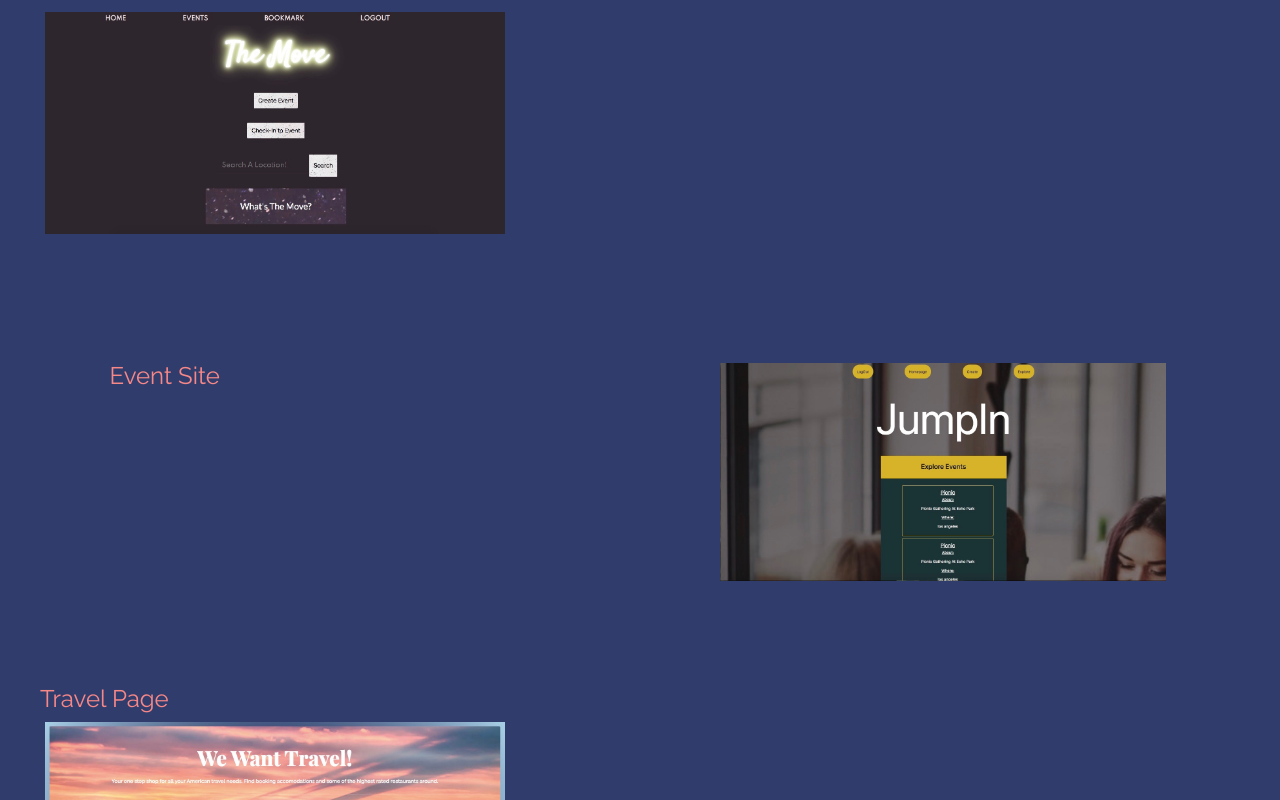
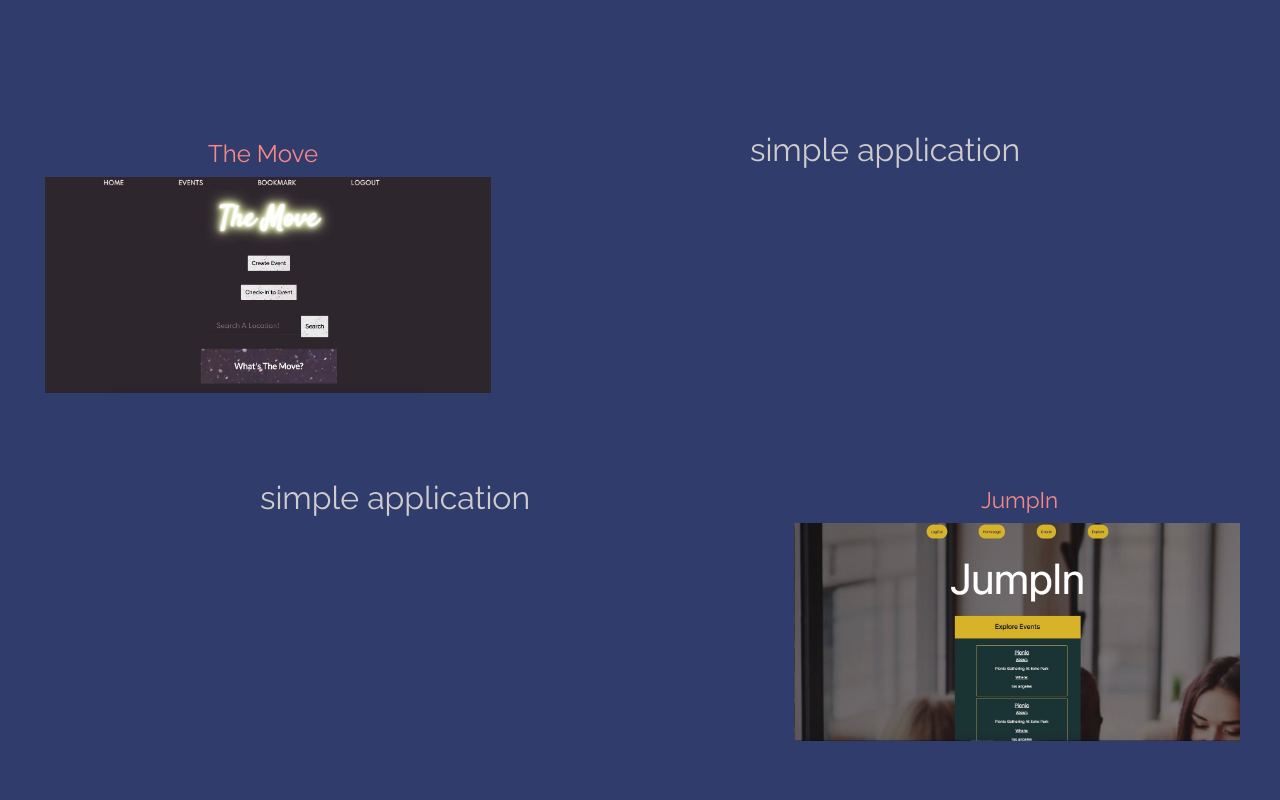
Before and after one commit to cmorris91/react-portfolio, a React (Create React App) app in the folder portfolio/: page / in a window 1280 px wide. Shown: the part 1000-1800 px from the top of the page. Built offline with nearby package versions, Linux system fonts and the light colour scheme.

Commit message:
styling project boxes

```diff
--- a/portfolio/src/components/Navbar/style.css
+++ b/portfolio/src/components/Navbar/style.css
@@ -7,3 +7,8 @@
     color: #f78888;
     font-size: 20px;
 }
+
+a:hover {
+    color: #f3d250;
+    border-bottom: 1px solid #f3d250;
+}
--- a/portfolio/src/components/Projects/index.js
+++ b/portfolio/src/components/Projects/index.js
@@ -7,30 +7,41 @@ import "./style.css"
 function Projects () {
     return (
         <div className="projectBox">
-        <h1 className="row">Recent Projects</h1>
+
+        <h1 className="row" style={{marginBottom: "10rem"}}>Recent Projects</h1>
+
+        <div className="row">
           <div className="project-card" style={{width: "30rem"}}>
-            <a href="https://radiant-harbor-61772.herokuapp.com/">The Move</a>
+            <a className="appLink" href="https://radiant-harbor-61772.herokuapp.com/">The Move</a>
                 <a className="repo-img"href="https://github.com/cmorris91/the-move" style={{fontSize: "15px", textDecoration: "none"}}>
                 <img src={Image} className="card-img-top" alt="The-Move-App"/>
                 <div className="overlay">Click to see the repo</div>
             </a>
           </div>
+          <h2 className="col description">simple application</h2>
+        </div>
 
-          <div className="project-card row"  id="card2">
-            <a href="https://vast-dawn-89998.herokuapp.com/">Event Site</a>
-                <a class="repo-img" href="https://github.com/AFF321/JumpIn" style={{fontSize: "15px", textDecoration: "none"}}>
+        <div id="card2" className="row">
+          <h2 className="col description">simple application</h2>
+          <div className="project-card" style={{width: "30rem"}}>
+                <a className="repo-img" href="https://github.com/AFF321/JumpIn" style={{fontSize: "15px", textDecoration: "none"}}>
+                <a className="appLink" href="https://vast-dawn-89998.herokuapp.com/">JumpIn</a>
                 <img src={Image2} class="card-img-top" alt="JumpIn"/>
                 <div class="overlay">Click to see the repo</div>
             </a>
           </div>
+        </div>
 
+        <div className="row">
           <div className="project-card" style={{width: "30rem"}}>
-            <a href="https://cmorris91.github.io/group-project-1/">Travel Page</a>
-                <a class="repo-img" href="https://github.com/cmorris91/group-project-1" style={{fontSize: "15px", textDecoration: "none"}}>
+            <a className="appLink" href="https://cmorris91.github.io/group-project-1/">We Want Travel</a>
+                <a className="repo-img" href="https://github.com/cmorris91/group-project-1" style={{fontSize: "15px", textDecoration: "none"}}>
                 <img src={Image3} className="card-img-top" alt="Travel Page"/>
                     <div class="overlay">Click to see the repo</div>
             </a>
           </div>
+          <h2 className="col description">simple application</h2>
+        </div>
 
         </div>
     )
--- a/portfolio/src/components/Projects/style.css
+++ b/portfolio/src/components/Projects/style.css
@@ -11,16 +11,12 @@
 
 .project-card {
     margin: 5px;
+    text-align: center;
 }
 .project-card a {
     color: #f78888;
     font-size: 1.5em;
     width: 30rem;
-    text-decoration: none;
-}
-
-#card2 {
-    justify-content: flex-end;
 }
 
 .overlay {
@@ -29,9 +25,6 @@
     width: 65%;
     transition: .5s ease;
     opacity:0;
-    color: #303c6c;
-    font-size: 20px;
-    padding: 20px;
     text-align: center;
 }
 
@@ -42,3 +35,22 @@
 .card-img-top:hover {
     width: 105%;
   }
+
+ .description {
+     text-align: center;
+     color: rgb(207, 204, 204);
+
+ }
+
+ .appLink {
+     text-decoration: none;
+ }
+
+ .appLink:hover {
+    color: #f3d250;
+    border-bottom: 1px solid #f3d250;
+ }
+
+ .repo-img:hover {
+     border-bottom: none;
+ }
--- a/portfolio/src/style.css
+++ b/portfolio/src/style.css
@@ -1,7 +1,4 @@
-a:hover {
-    color: #f3d250;
-    border-bottom: 1px solid #f3d250;
-}
+
 
 .graphic {
     background-image: url("./Images/the-move-graphic.png");
```
